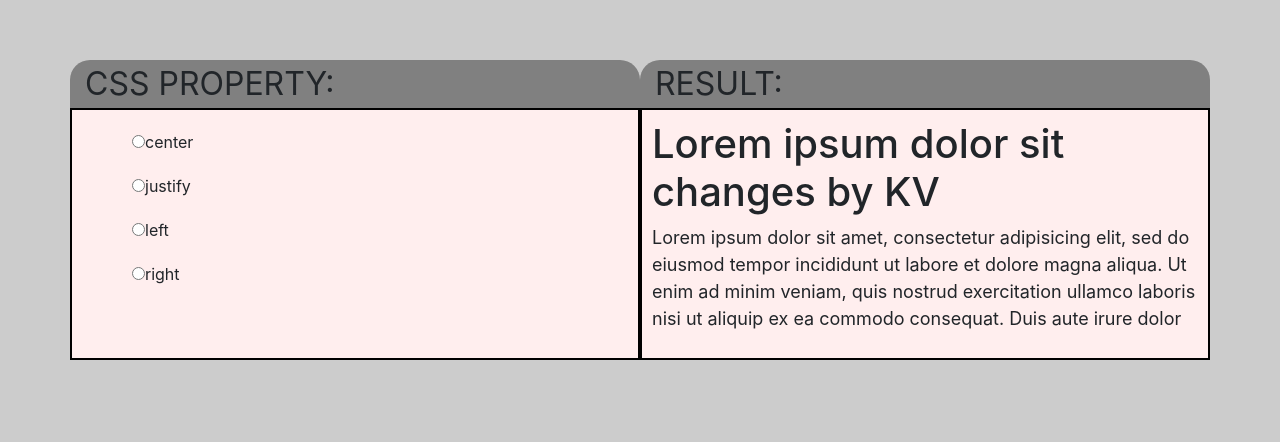
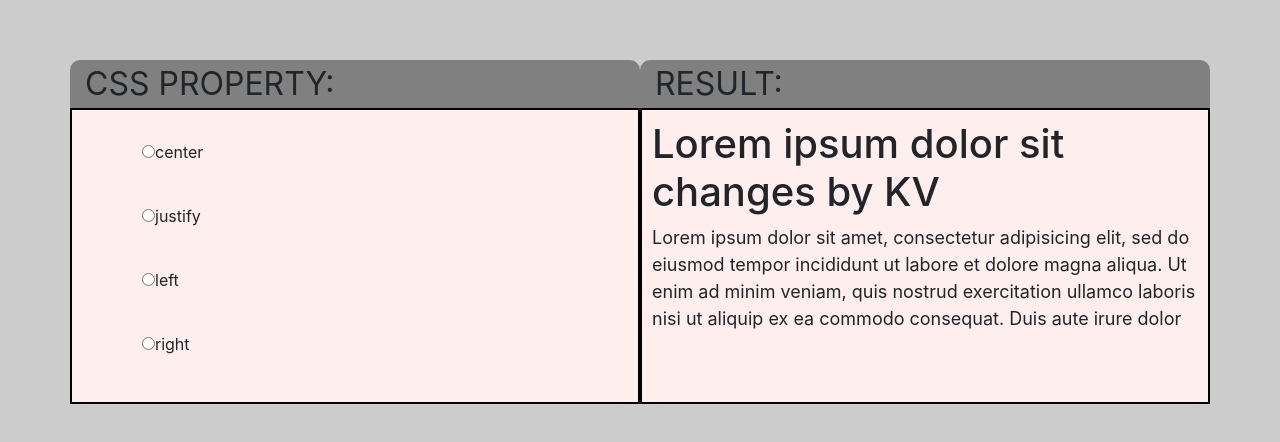
Before and after one commit to KingK619/test_css_live, a plain HTML site: page index.html in a window 1280 px wide. Shown: the part 216-658 px from the top of the page. Drawn offline with nearby package versions, Linux system fonts and the light colour scheme.

Commit message:
Update style.css

```diff
--- a/css/style.css
+++ b/css/style.css
@@ -26,7 +26,7 @@ ul{
 	list-style: none;
 }
 li{
-	padding: 10px;
+	padding: 20px;
 }
 .result{
 	font-size: 18px;
@@ -35,8 +35,8 @@ li{
 	text-align: initial;
 }
 .row:nth-child(1) .col-6{
-	border-top-right-radius: 20px;
-	border-top-left-radius: 20px;
+	border-top-right-radius: 10px;
+	border-top-left-radius: 10px;
 }
  @media screen and (max-width: 768px) {
     body{
```
